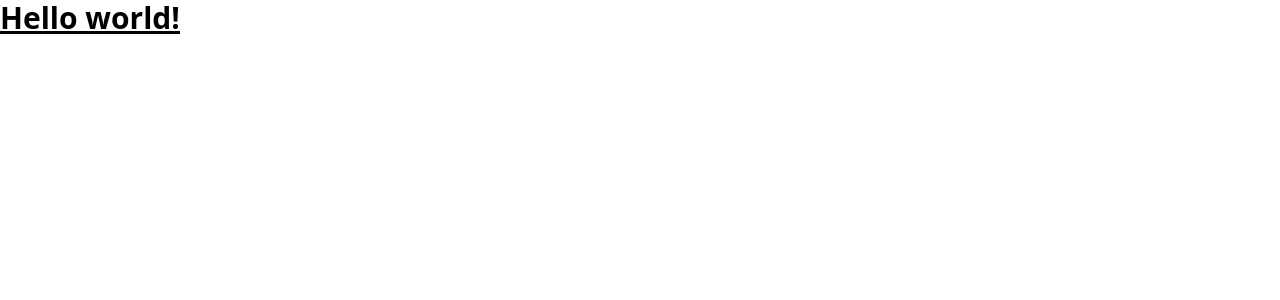
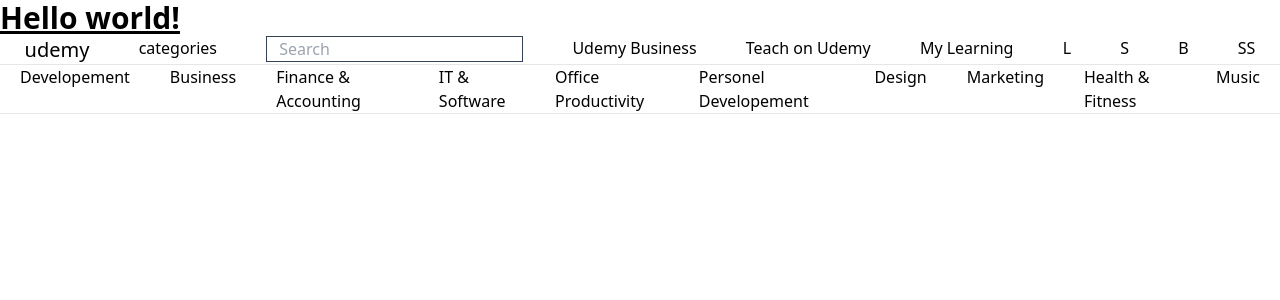
Before and after one commit to thedemonsid/udemy, a React (Create React App) app: page / in a window 1280 px wide. Shown: the top 300 px of the page. Built offline with nearby package versions, Linux system fonts and the light colour scheme.

Commit message:
made basic navbar

```diff
--- a/package.json
+++ b/package.json
@@ -36,6 +36,7 @@
     ]
   },
   "devDependencies": {
+    "@babel/plugin-proposal-private-property-in-object": "^7.21.11",
     "tailwindcss": "^3.3.5"
   }
 }
--- a/src/App.js
+++ b/src/App.js
@@ -1,7 +1,58 @@
+function SecondNav() {
+    const items = [
+        "Developement",
+        "Business",
+        "Finance & Accounting",
+        "IT & Software",
+        "Office Productivity",
+        "Personel Developement",
+        "Design",
+        "Marketing",
+        "Health & Fitness",
+        "Music"
+    ];
+
+    return (
+        <>
+            {items.map(item => (
+                <div className="mx-5" key={item}>{item}</div>
+            ))}
+        </>
+    );
+}
+function Navbar() {
+    return (
+        <>
+            <nav>
+                <div className="flex justify-around ">
+                    <div className=" text-xl">udemy</div>
+                    <div>categories</div>
+                    <div><input className="px-3 border border-slate-700 w-150 "type="text" placeholder="Search"></input></div>
+                    <div>Udemy Business</div>
+                    <div>Teach on Udemy</div>
+                    <div>My Learning</div>
+                    <div>L</div>
+                    <div>S</div>
+                    <div>B</div>
+                    <div className="bg-black-400 ">SS</div>
+                </div>
+                <hr></hr>
+                 <div className="flex justify-center">
+                 <SecondNav></SecondNav>
+                 </div>
+                <hr></hr>
+            </nav>
+
+        </>
+    )
+}
 export default function App() {
     return (
-      <h1 className="text-3xl font-bold underline">
-        Hello world!
-      </h1>
+        <>
+            <h1 className="text-3xl font-bold underline">
+                Hello world!
+            </h1>
+            <Navbar></Navbar>
+        </>
     )
-  }
+}
```
Also changed, not shown: 1 other file (tests, documents, lock files or other folders).
